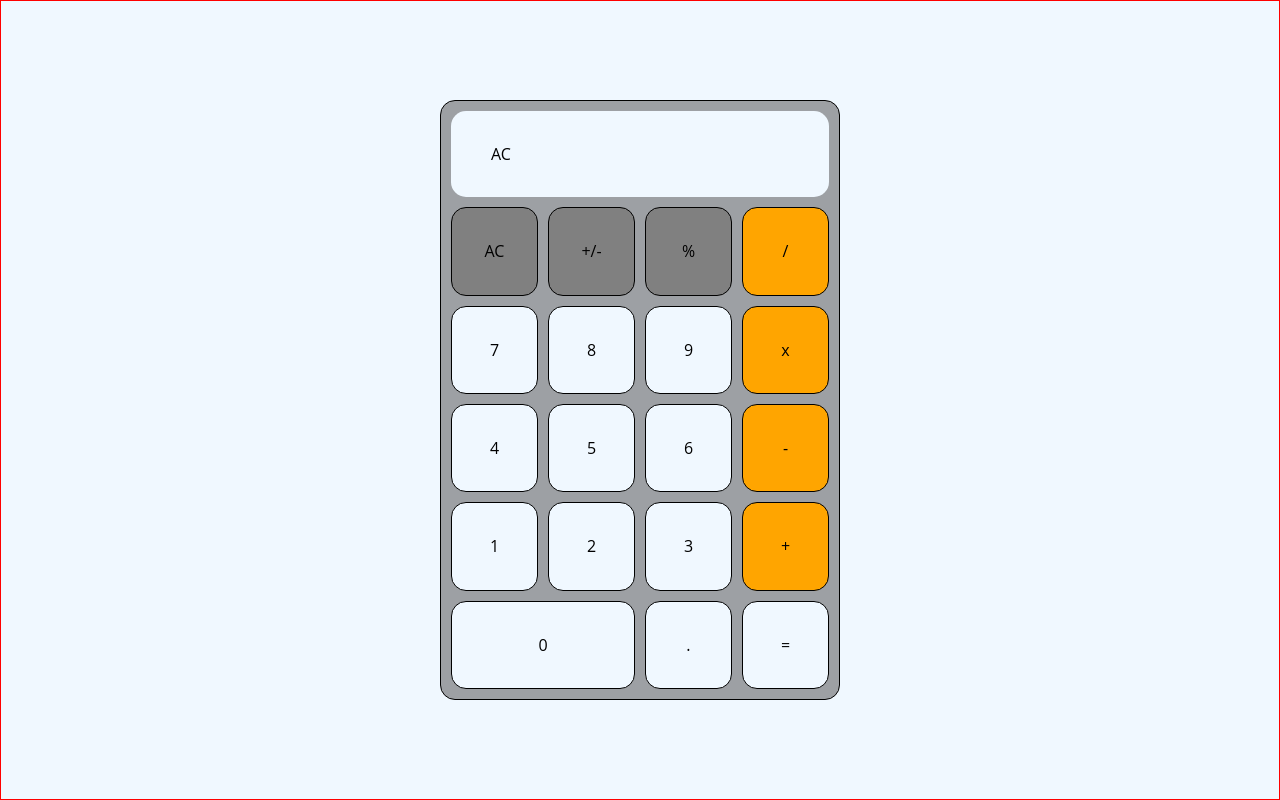
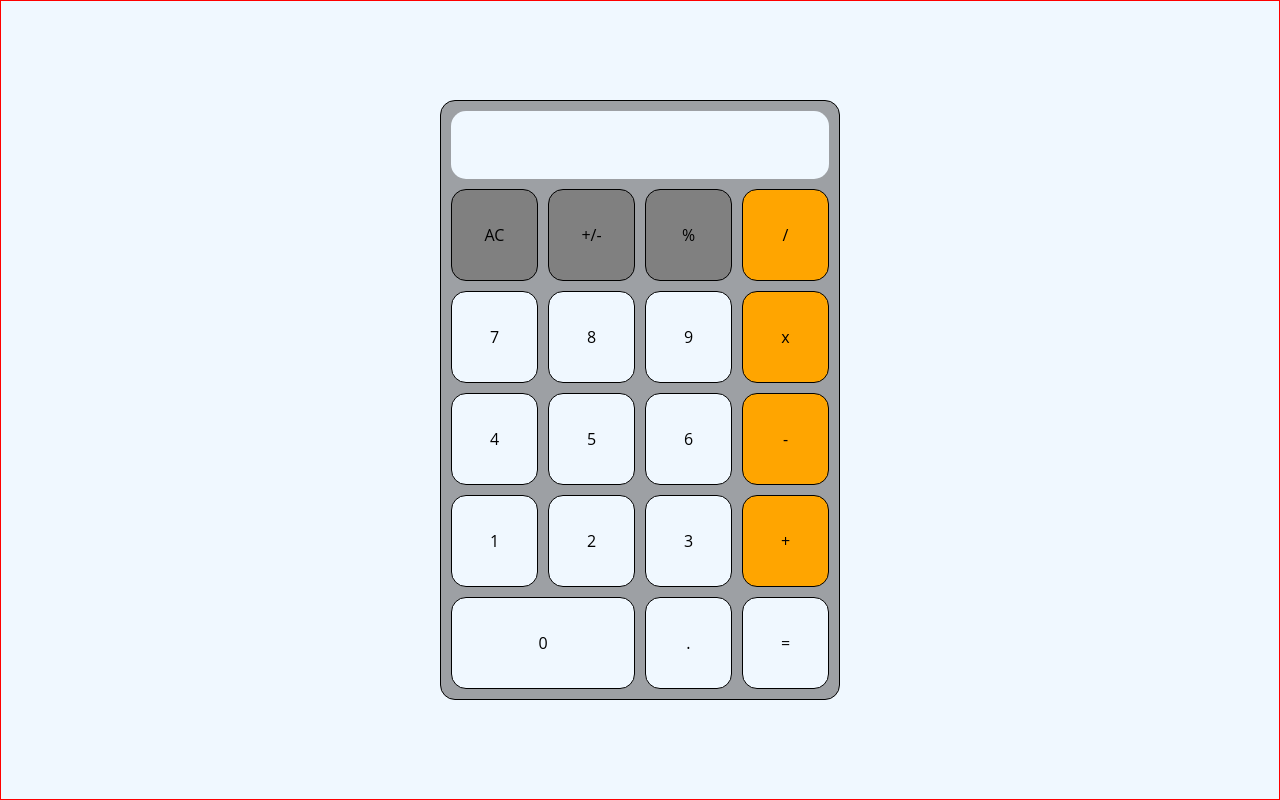
Before and after one commit to josueJURE/calculator, a plain HTML site: page index.html in a window 1280 px wide. Both pictures are taken after a click on the element "AC". Drawn offline with Linux system fonts and the light colour scheme.

Commit message:
feat(js): when the user clicks the +/- button, the number displayed on the screen will toggle between positive and negative values.

```diff
--- a/index.html
+++ b/index.html
@@ -13,8 +13,8 @@
         <div data-child class="child symbol">+/-</div>
         <div data-child class="child symbol">%</div>
         <div data-child class="child operator">/</div>
-        <div data-child class="child digit">7</div>
-        <div data-child class="child digit">8</div>
+        <div data-child data-number class="child digit">7</div>
+        <div data-child data-number class="child digit">8</div>
         <div data-child class="child digit">9</div>
         <div data-child class="child operator">x</div>
         <div data-child class="child digit">4</div>
--- a/index.js
+++ b/index.js
@@ -1,19 +1,23 @@
 const btns = document.querySelectorAll("[data-child]");
 let screen = document.querySelector("[data-screen]");
 
-let operator = ''
+let operator = "";
 let data = [];
+let digit;
 
-btns.forEach(btn => {
-    btn.addEventListener("click", function(e) {
-        let buttonText = e.target.innerText;
-        console.log(buttonText)
-        screen.innerText = buttonText;
+btns.forEach((btn) => {
+  btn.addEventListener("click", function (e) {
+    let buttonText = e.target.innerText;
 
-        if(buttonText === "AC") {
-            output.innerText = "";
-            data = [];
-            operator = undefined
-        }
-    })
+    if (buttonText === "AC") {
+      screen.innerText = "";
+      data = [];
+      operator = undefined;
+    } else if (!isNaN(buttonText)) {
+      screen.innerText = buttonText;
+    } else if (buttonText === "+/-") {
+      digit = parseFloat(screen.innerText);
+      screen.innerText = -digit; // Toggle the sign of the digit
+    }
+  });
 });
```
